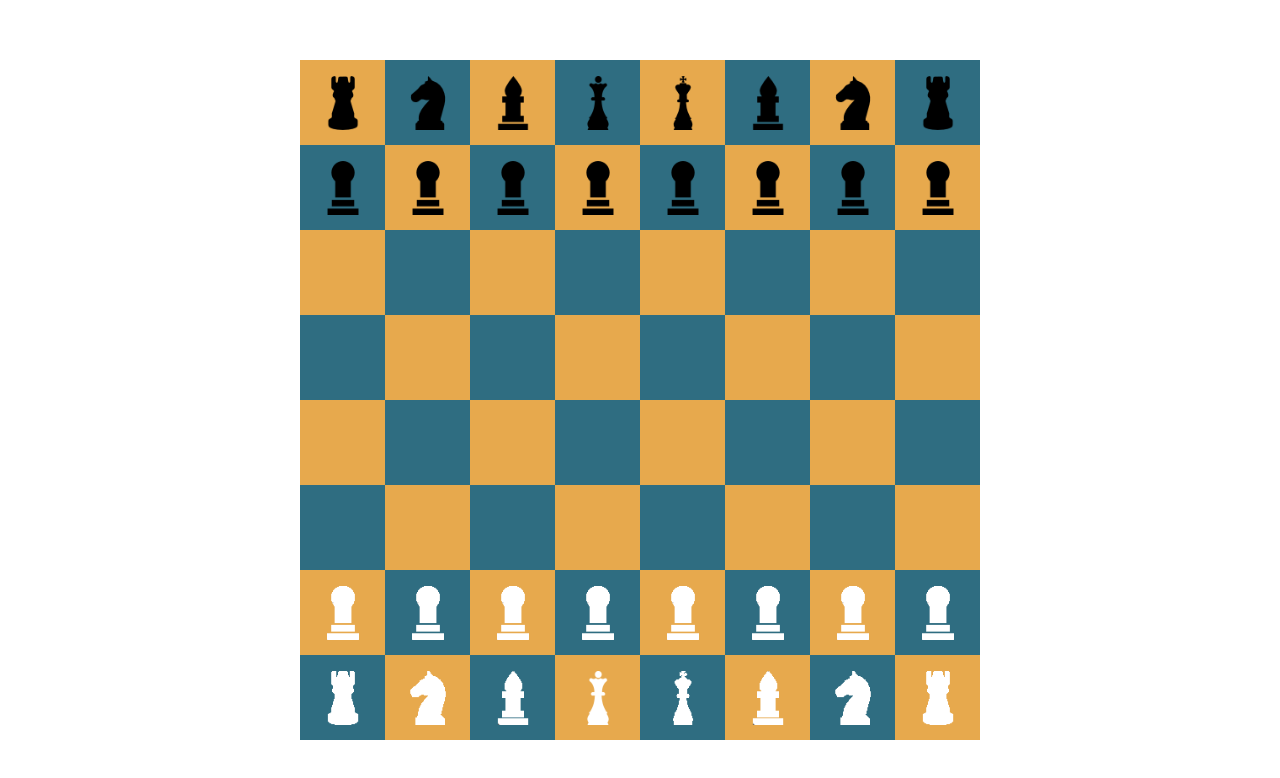
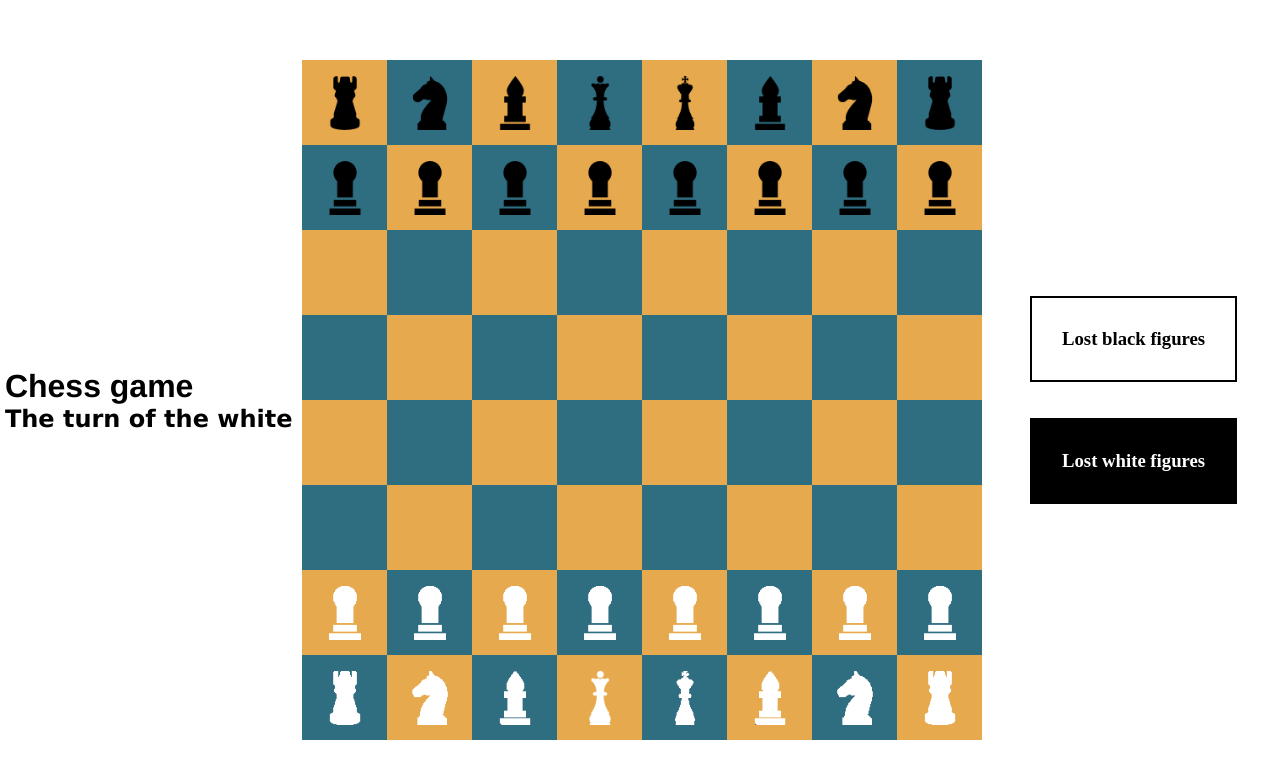
Before and after one commit to Segnities/chess-game, a React (Vite) app: page / in a window 1280 px wide. Shown: the top 778 px of the page. Built offline with nearby package versions, Linux system fonts and the light colour scheme.

Commit message:
Lost figures table

```diff
--- a/src/App.css
+++ b/src/App.css
@@ -5,10 +5,23 @@
 
 .app {
     width: 100vw;
-    height: 100vh;
+    min-height: 100vh;
     display: flex;
-    justify-content: center;
+    justify-content: space-around;
     align-items: center;
+}
+
+img.lost-figure-logo {
+    width: 18px;
+    height: 18px;
+}
+
+.app-info h1 {
+    font-family: 'Franklin Gothic Medium', 'Arial Narrow', Arial, sans-serif;
+}
+
+.app-info h2 {
+    font-family: 'Lucida Sans', 'Lucida Sans Regular', 'Lucida Grande', 'Lucida Sans Unicode', Geneva, Verdana, sans-serif;
 }
 
 .board {
@@ -58,10 +71,47 @@
 }
 
 .lost {
-    height: calc(50vh - 60px);
+    display: flex;
+    justify-content: space-between;
+    flex-direction: column;
     padding: 30px;
-    margin-left: 50px;
+    margin: 20px 40px;
     background-color: lightgray;
+}
+
+.app-lost-figures {
+    display: flex;
+    flex-direction: column;
+    justify-content: space-between;
+}
+
+.lost-figure {
+    display: flex;
+    align-items: center;
+    justify-content: center;
+}
+
+.lost-black {
+    background-color: white;
+    color: black;
+    outline: 2px solid black;
+}
+
+.lost-white {
+    background-color: black;
+    color: white;
+    border-color: 2px solid black;
+    outline: 2px solid black;
+}
+
+.lost-figure > p {
+    font-weight: 200;
+    letter-spacing: 1px;
+    font-family: Impact, Haettenschweiler, 'Arial Narrow Bold', sans-serif;
+}
+
+.lost-figure > p::first-letter {
+    text-transform: uppercase;
 }
 
 @media screen and (max-width: 768px) {
@@ -80,4 +130,21 @@
         height: 42px;
         position: relative;
     }
+
+    .app {
+        flex-direction: column;
+    }
+
+    .app-info {
+        text-align: center;
+    }
+
+    .lost {
+        display: flex;
+        flex-direction: row;
+    }
+
+    .app-lost-figures {
+        flex-direction: row;
+    }
 }
--- a/src/App.tsx
+++ b/src/App.tsx
@@ -7,6 +7,7 @@ import BoardModel from "./models/board-model";
 import './App.css';
 import PlayerModel from "./models/player-model";
 import { ColorsModel } from "./models/colors-model";
+import LostFigures from "./components/LostFigures";
 
 function App() {
   const [board, setBoard] = useState<BoardModel>(new BoardModel());
@@ -38,12 +39,26 @@ function App() {
 
   return (
     <div className="app">
+      <div className="app-info">
+        <h1>Chess game</h1>
+        <h2>The turn of the {currentPlayer?.color}</h2>
+      </div>
       <Board
         board={board}
         setBoard={setBoard}
         currentPlayer={currentPlayer}
         swapPlayer={swapPlayer}
       />
+      <div className="app-lost-figures">
+        <LostFigures
+          title="Lost black figures"
+          figures={board.lostBlackFigures}
+        />
+        <LostFigures
+          title="Lost white figures"
+          figures={board.lostWhiteFigures}
+        />
+      </div>
     </div>
   )
 }
--- /dev/null
+++ b/src/components/LostFigures.tsx
@@ -0,0 +1,37 @@
+import FigureModel from "../models/figures/figure-model";
+
+interface LostFiguresProps {
+    title: string;
+    figures: FigureModel[]
+}
+
+export default function LostFigures({
+    title,
+    figures
+}: LostFiguresProps) {
+    return (
+        <div className={[
+            "lost",
+            title.includes('white') ? 'lost-white' : 'lost-black'
+            ].join(' ')}>
+            <h3>{title}</h3>
+            {
+                figures.map(figure => (
+                    <div
+                    key={figure.id}
+                    className="lost-figure"
+                    >
+                        {
+                            figure.logo && <img
+                                className="lost-figure-logo"
+                                src={figure.logo}
+                                alt={figure.color + ' ' + figure.name}
+                            />
+                        }
+                        <p>{figure.name}</p>
+                    </div>
+                ))
+            }
+        </div>
+    );
+}
--- a/src/models/board-model.ts
+++ b/src/models/board-model.ts
@@ -1,6 +1,7 @@
 import CellModel from "./cell-model";
 import { ColorsModel } from "./colors-model";
 import BishopModel from "./figures/bishop-model";
+import FigureModel from "./figures/figure-model";
 import KingModel from "./figures/king-model";
 import KnightModel from "./figures/knight-mode";
 import PawnModel from "./figures/pawn-model";
@@ -9,6 +10,8 @@ import RookModel from "./figures/rook-model";
 
 export default class BoardModel {
     cells: CellModel[][] = [];
+    lostBlackFigures: FigureModel[] = [];
+    lostWhiteFigures: FigureModel[] = [];
 
     public initCells() {
         for (let i = 0; i < 8; i++) {
@@ -71,6 +74,8 @@ export default class BoardModel {
     public clone():BoardModel {
         const boardClone = new BoardModel();
         boardClone.cells = this.cells;
+        boardClone.lostBlackFigures = this.lostBlackFigures;
+        boardClone.lostWhiteFigures = this.lostWhiteFigures;
 
         return boardClone;
     }
--- a/src/models/cell-model.ts
+++ b/src/models/cell-model.ts
@@ -94,9 +94,20 @@ export default class CellModel {
         this.figure.cell = this;
     }
 
+    private addLostFigure(figure: FigureModel) {
+        if (figure.color === ColorsModel.BLACK) {
+            this.board.lostBlackFigures.push(figure);
+        } else if (figure.color === ColorsModel.WHITE) {
+            this.board.lostWhiteFigures.push(figure);
+        }
+    }
+
     moveFigure(target: CellModel) {
         if (this.figure && this.figure?.canMove(target)) {
             this.figure?.moveFigure(target);
+            if (target.figure) {
+                this.addLostFigure(target.figure)
+            }
             target.setFigure(this.figure);
             this.figure = null;
         }
```
